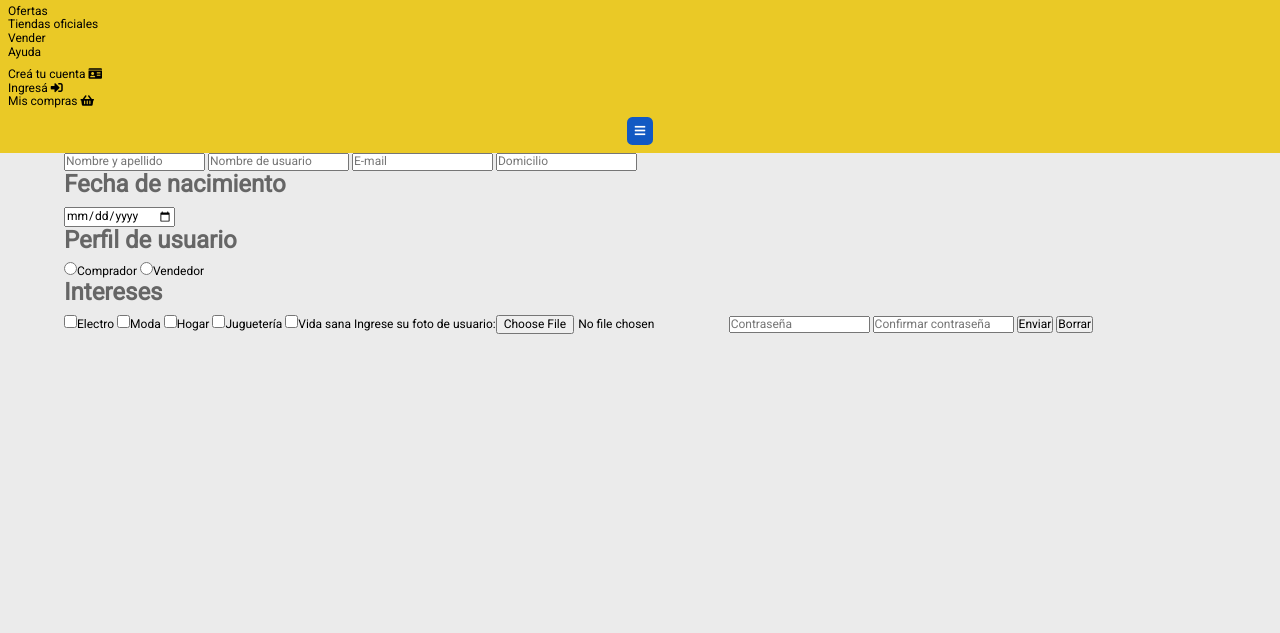
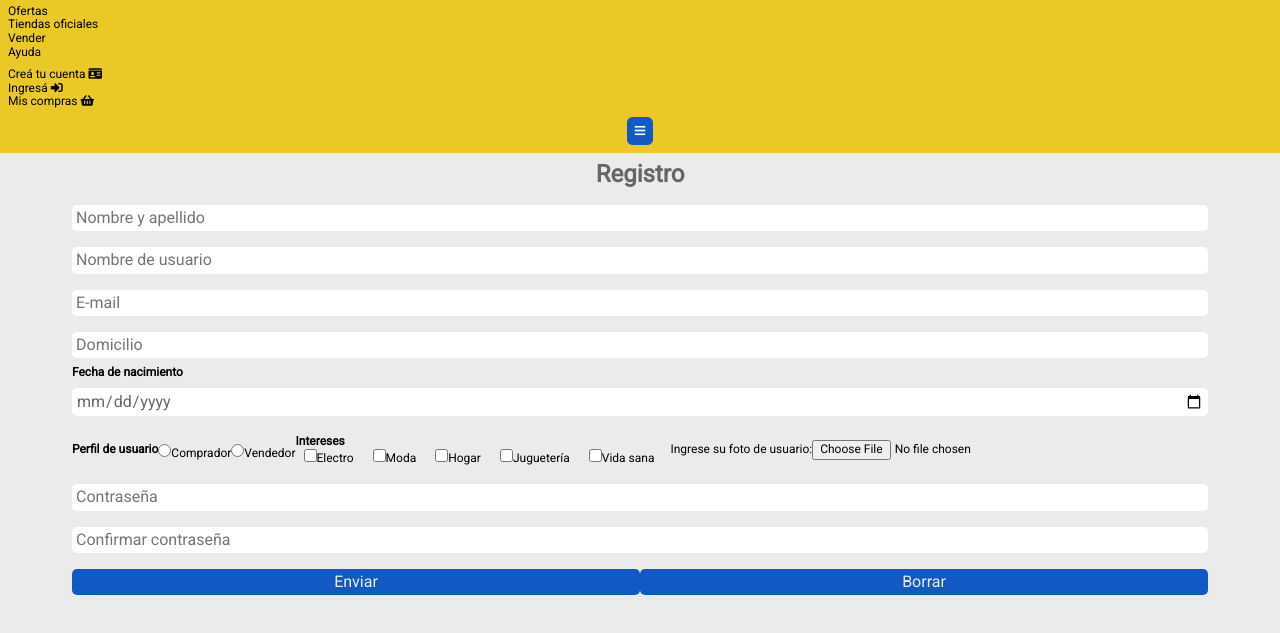
Before and after one commit to marielprado/mercado-liebre, a website: page views/register.html in a window 1280 px wide. Shown: the part 161-794 px from the top of the page. Drawn offline with Linux system fonts and the light colour scheme.

Commit message:
formularios 2

```diff
--- a/public/css/register.css
+++ b/public/css/register.css
@@ -1,2 +1,30 @@
 .fx {display:flex}
 .fx-wrap {flex-wrap: wrap}
+.fx-center {align-items: center}
+.fx-align-self {align-self: center}
+.fx-column {flex-direction: column}
+.fx-row {flex-direction:row}
+.m-8 {margin-top: 8px; margin-bottom:8px}
+.mr-5 {margin-right: 5px}
+.ml-5 {margin-left:5px}
+
+.w-80 {width: 80%}
+.w-100 {width: 100%}
+.bold {font-weight: bold}
+
+.form {
+    width: 100%;
+    padding: 4px;
+    font-size: 16px;
+    border-radius: 5px;
+    border: 1px;
+    color: #666
+}
+
+.button {
+    width: 50%;
+    padding: 4px;
+    font-size: 16px;
+    border-radius: 5px;
+    border: 1px;
+}
--- a/public/css/styles.css
+++ b/public/css/styles.css
@@ -41,6 +41,7 @@ h2 {
 .font-green { color: #39b54a;}
 .bg-green { background-color: #39b54a;}
 
+.font-white {color: white}
 .bg-white { background-color: white }
 
 .font-heading { font-size: 24px}
@@ -62,7 +63,7 @@ h2 {
 .margin-bottom-8 {margin-bottom: 8px}
 .margin-center {margin: center}
 .p-8 { padding:8px }
-.p-0 {padding: 0}
+.p-10 {padding: 10px}
 .border-top-1 {border-top: 1px solid lightgrey }
 
 
--- a/views/register.html
+++ b/views/register.html
@@ -68,34 +68,40 @@
 
         </header>
 
-    <main>
+    <main class="p-8 margin-center">
 
-         <form action="/register" method="POST">
-            <input type="text" name="nombre" placeholder="Nombre y apellido">
-            <input type="text" name="usuario" placeholder="Nombre de usuario">
-            <input type="email" name="mail" placeholder="E-mail">
-            <input type="text" name="domicilio" placeholder="Domicilio">
+        <h2 class="center">Registro</h2>
 
-            <h2>Fecha de nacimiento</h2>
-            <input type="date" name="fecha-nacimiento">
+         <form class="fx fx-center fx-wrap" action="/register" method="POST">
+            <input class="form m-8" type="text" name="nombre" placeholder="Nombre y apellido">
+            <input class="form m-8" type="text" name="usuario" placeholder="Nombre de usuario">
+            <input class="form m-8" type="email" name="mail" placeholder="E-mail">
+            <input class="form m-8" type="text" name="domicilio" placeholder="Domicilio">
 
-            <h2>Perfil de usuario</h2>
-            <label><input type="radio" name="tipo-usuario" value="comprador">Comprador</label>
-            <label><input type="radio" name="tipo-usuario" value="vendedor">Vendedor</label>
+            <p class="bold">Fecha de nacimiento</p>
+            <input class="form m-8" type="date" name="fecha-nacimiento">
 
-            <h2>Intereses</h2>
-            <label><input type="checkbox" name="intereses" value="electro">Electro</label>
-            <label><input type="checkbox" name="intereses" value="moda">Moda</label>
-            <label><input type="checkbox" name="intereses" value="hogar">Hogar</label>
-            <label><input type="checkbox" name="intereses" value="juguetería">Juguetería</label>
-            <label><input type="checkbox" name="intereses" value="vida-sana">Vida sana</label>
 
-            <label>Ingrese su foto de usuario:<input type="file" name="foto" accept=".jpg"></label>
-            <input type="password" name="contraseña" placeholder="Contraseña">
-            <input type="password" name="confirmar-contraseña" placeholder="Confirmar contraseña">
+            <p class="bold">Perfil de usuario</p>
+            <label><input class="m-8" type="radio" name="tipo-usuario" value="comprador">Comprador</label>
+            <label><input class="m-8" type="radio" name="tipo-usuario" value="vendedor">Vendedor</label>
 
-            <button type="submit">Enviar</button>
-            <button type="reset">Borrar</button>
+        <div>
+            <p class="bold">Intereses</p>
+            <label class="p-8 w-100"><input type="checkbox" name="intereses" value="electro">Electro</label>
+            <label class="p-8 w-100"><input type="checkbox" name="intereses" value="moda">Moda</label>
+            <label class="p-8 w-100"><input type="checkbox" name="intereses" value="hogar">Hogar</label>
+            <label class="p-8 w-100"><input type="checkbox" name="intereses" value="juguetería">Juguetería</label>
+            <label class="p-8 w-100"><input type="checkbox" name="intereses" value="vida-sana">Vida sana</label>
+        </div>
+
+            <label class="p-8 m-8">Ingrese su foto de usuario:<input type="file" name="foto" accept=".jpg"></label>
+
+            <input class="form m-8" type="password" name="contraseña" placeholder="Contraseña">
+            <input class="form m-8" type="password" name="confirmar-contraseña" placeholder="Confirmar contraseña">
+
+            <button class="button m-8 bg-light-blue font-light-grey" type="submit">Enviar</button>
+            <button class="button m-8 bg-light-blue font-light-grey" type="reset">Borrar</button>
         </form>
 
 
```
